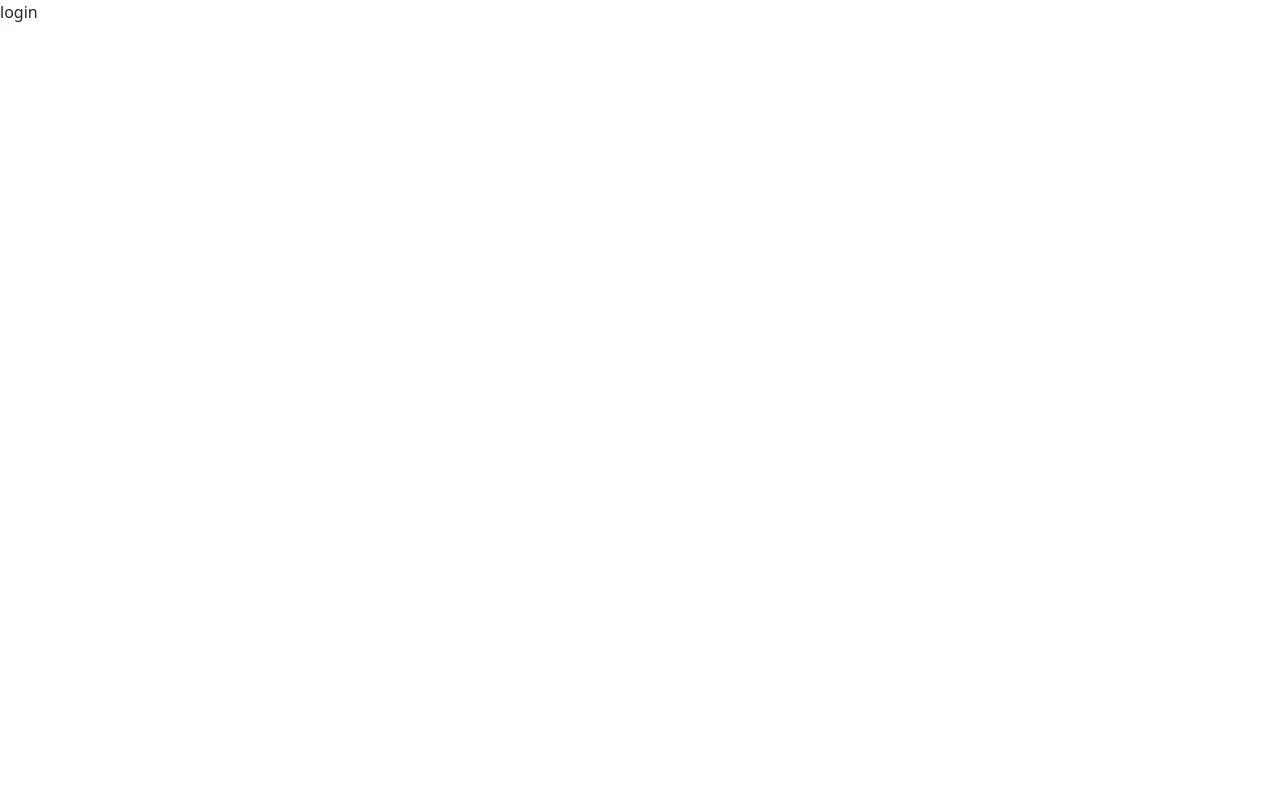
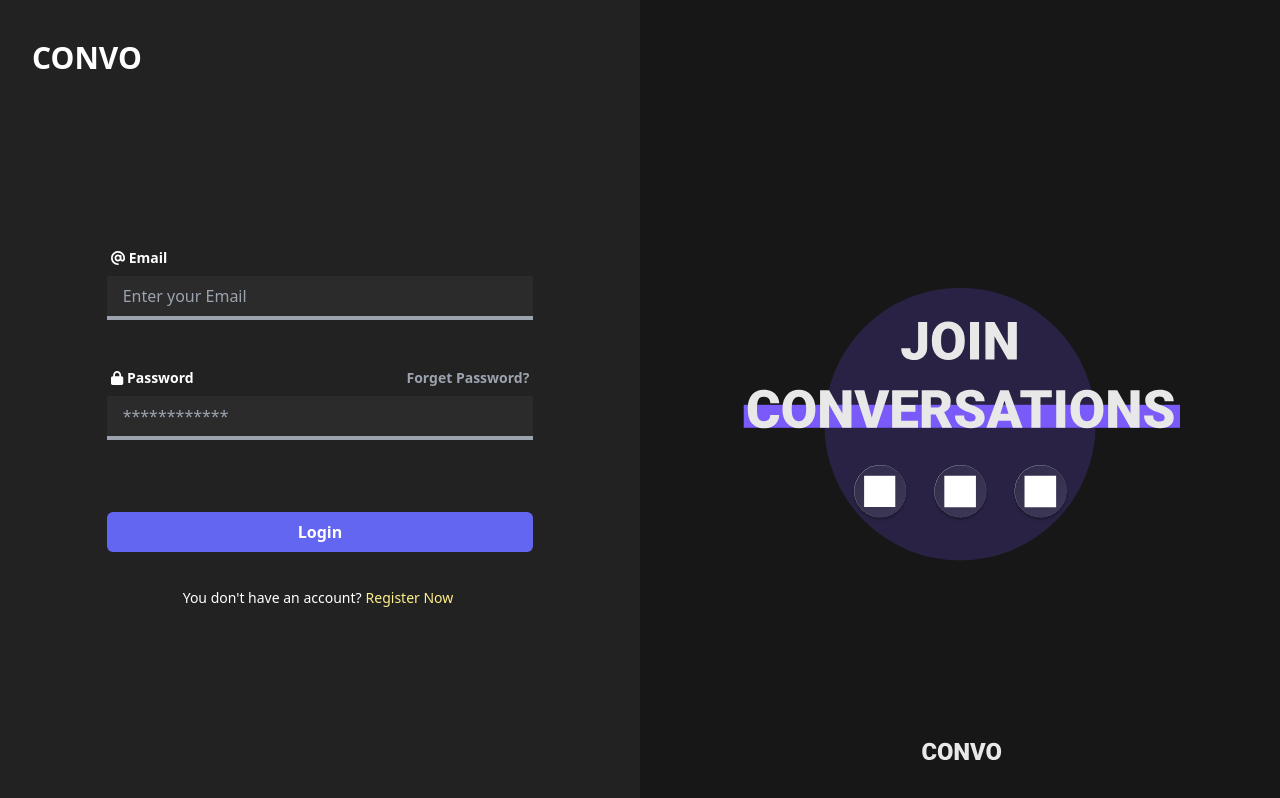
Before and after one commit to MohamedAlkayal/convo, a React (Vite) app: page /login in a window 1280 px wide. Built offline with nearby package versions, Linux system fonts and the light colour scheme.

Commit message:
First Login Form

```diff
--- a/src/pages/LoginPage.tsx
+++ b/src/pages/LoginPage.tsx
@@ -1,3 +1,144 @@
-export default function LoginPage() {
-  return <>login</>;
+import { Formik, Form, Field, ErrorMessage, FormikHelpers } from "formik";
+import * as Yup from "yup";
+import { Link } from "react-router-dom";
+
+import { FontAwesomeIcon } from "@fortawesome/react-fontawesome";
+import { faAt, faLock } from "@fortawesome/free-solid-svg-icons";
+
+interface FormValues {
+  email: string;
+  username: string;
+  password: string;
+  confirmPassword: string;
 }
+
+const LoginPage = () => {
+  // Validation schema using Yup
+  const validationSchema = Yup.object().shape({
+    email: Yup.string().email("Invalid email").required("Required"),
+    password: Yup.string()
+      .min(6, "Password must be at least 6 characters")
+      .required("Required"),
+  });
+
+  // Initial form values
+  const initialValues: FormValues = {
+    email: "",
+    username: "",
+    password: "",
+    confirmPassword: "",
+  };
+
+  // Form submission handler
+  const onSubmit = (values: FormValues, actions: FormikHelpers<FormValues>) => {
+    // submission logic
+    console.log(values);
+    actions.setSubmitting(false);
+  };
+
+  return (
+    <div
+      style={{ backgroundColor: "#222222" }}
+      className="flex flex-col md:flex-row justify-center items-center h-screen"
+    >
+      <div className="md:w-1/2 sm:w-screen">
+        <h2 className="block sm: md:p-8 pt-8 absolute top-2 modak font-bold text-3xl text-white sm:text-center">
+          CONVO
+        </h2>
+        <div className="sm:w-full sm:h-full md:w-2/3 m-auto">
+          <Formik
+            initialValues={initialValues}
+            validationSchema={validationSchema}
+            onSubmit={onSubmit}
+          >
+            {({ isSubmitting }) => (
+              <Form className="my-auto mx-auto md:mt-20">
+                <div className="mb-6">
+                  <label
+                    htmlFor="email"
+                    className="block text-sm font-semibold mb-2 text-white"
+                  >
+                    <FontAwesomeIcon icon={faAt} className="px-1" />
+                    Email
+                  </label>
+                  <Field
+                    type="email"
+                    id="email"
+                    name="email"
+                    placeholder="Enter your Email"
+                    style={{ backgroundColor: "#2B2B2B" }}
+                    className="w-full px-4 py-2 border-b-4 border-b-gray-400 focus:outline-none focus:border-indigo-500"
+                  />
+                  <p className="h-6">
+                    <ErrorMessage
+                      name="email"
+                      component="div"
+                      className="text-red-500 text-sm pt-1"
+                    />
+                  </p>
+                </div>
+                <div className="mb-6">
+                  <label
+                    htmlFor="password"
+                    className=" text-sm font-semibold mb-2 text-white flex justify-between"
+                  >
+                    <div>
+                      <FontAwesomeIcon icon={faLock} className="px-1" />
+                      Password
+                    </div>
+                    <Link
+                      to=""
+                      className=" cursor-pointer duration-300 text-gray-400 hover:text-indigo-400 px-1 "
+                    >
+                      Forget Password?
+                    </Link>
+                  </label>
+                  <Field
+                    type="password"
+                    id="password"
+                    name="password"
+                    placeholder="************"
+                    style={{ backgroundColor: "#2B2B2B" }}
+                    className="w-full px-4 py-2 border-b-4 border-b-gray-400 focus:outline-none focus:border-indigo-500"
+                  />
+                  <p className="h-6">
+                    <ErrorMessage
+                      name="password"
+                      component="div"
+                      className="text-red-500 text-sm pt-1"
+                    />
+                  </p>
+                </div>
+                <button
+                  type="submit"
+                  className="w-full text-white font-bold py-2 rounded-md transition duration-300 mt-6 bg-indigo-500 hover:bg-indigo-400"
+                  disabled={isSubmitting}
+                >
+                  {isSubmitting ? "Signing Up..." : "Login"}
+                </button>
+                <p className="text-center text-sm text-white p-6 mt-3">
+                  You don't have an account?
+                  <Link
+                    to="/signup"
+                    className=" cursor-pointer duration-300 text-yellow-200 hover:text-indigo-400 px-1 "
+                  >
+                    Register Now
+                  </Link>
+                </p>
+              </Form>
+            )}
+          </Formik>
+        </div>
+      </div>
+      <div className="w-full md:w-1/2 sm:flex-none">
+        <img
+          src="/images/Group.svg"
+          alt="Signup"
+          className="object-cover w-screen h-screen"
+        />
+      </div>
+    </div>
+  );
+};
+
+export default LoginPage;
--- a/src/pages/SignupPage.tsx
+++ b/src/pages/SignupPage.tsx
@@ -1,9 +1,10 @@
-// import React from "react";
 import { Formik, Form, Field, ErrorMessage, FormikHelpers } from "formik";
 import * as Yup from "yup";
 import { Link } from "react-router-dom";
+
 import { FontAwesomeIcon } from "@fortawesome/react-fontawesome";
 import { faAt, faLock, faUser } from "@fortawesome/free-solid-svg-icons";
+
 interface FormValues {
   email: string;
   username: string;
@@ -11,7 +12,7 @@ interface FormValues {
   confirmPassword: string;
 }
 
-const Signup = () => {
+const SignupPage = () => {
   // Validation schema using Yup
   const validationSchema = Yup.object().shape({
     email: Yup.string().email("Invalid email").required("Required"),
@@ -72,11 +73,13 @@ const Signup = () => {
                     style={{ backgroundColor: "#2B2B2B" }}
                     className="w-full px-4 py-2 border-b-4 border-b-gray-400 focus:outline-none focus:border-indigo-500"
                   />
+                  <p className="h-4">
                     <ErrorMessage
                       name="email"
                       component="div"
-                    className="text-red-500 text-sm mt-1"
+                      className="text-red-500 text-sm pt-1"
                     />
+                  </p>
                 </div>
                 <div className="mb-6">
                   <label
@@ -94,11 +97,13 @@ const Signup = () => {
                     style={{ backgroundColor: "#2B2B2B" }}
                     className="w-full px-4 py-2 border-b-4 border-b-gray-400 focus:outline-none focus:border-indigo-500"
                   />
+                  <p className="h-4">
                     <ErrorMessage
                       name="username"
                       component="div"
-                    className="text-red-500 text-sm mt-1"
+                      className="text-red-500 text-sm pt-1"
                     />
+                  </p>
                 </div>
                 <div className="mb-6">
                   <label
@@ -116,11 +121,13 @@ const Signup = () => {
                     style={{ backgroundColor: "#2B2B2B" }}
                     className="w-full px-4 py-2 border-b-4 border-b-gray-400 focus:outline-none focus:border-indigo-500"
                   />
+                  <p className="h-4">
                     <ErrorMessage
                       name="password"
                       component="div"
-                    className="text-red-500 text-sm mt-1"
+                      className="text-red-500 text-sm pt-1"
                     />
+                  </p>
                 </div>
                 <div className="mb-6">
                   <label
@@ -138,11 +145,13 @@ const Signup = () => {
                     style={{ backgroundColor: "#2B2B2B" }}
                     className="w-full px-4 py-2 border-b-4 border-b-gray-400 focus:outline-none focus:border-indigo-500"
                   />
+                  <p className="h-4">
                     <ErrorMessage
                       name="confirmPassword"
                       component="div"
-                    className="text-red-500 text-sm mt-1"
+                      className="text-red-500 text-sm pt-2 "
                     />
+                  </p>
                 </div>
                 <button
                   type="submit"
@@ -176,4 +185,4 @@ const Signup = () => {
   );
 };
 
-export default Signup;
+export default SignupPage;
```
Lines whose indentation alone changed are shown as unchanged.
